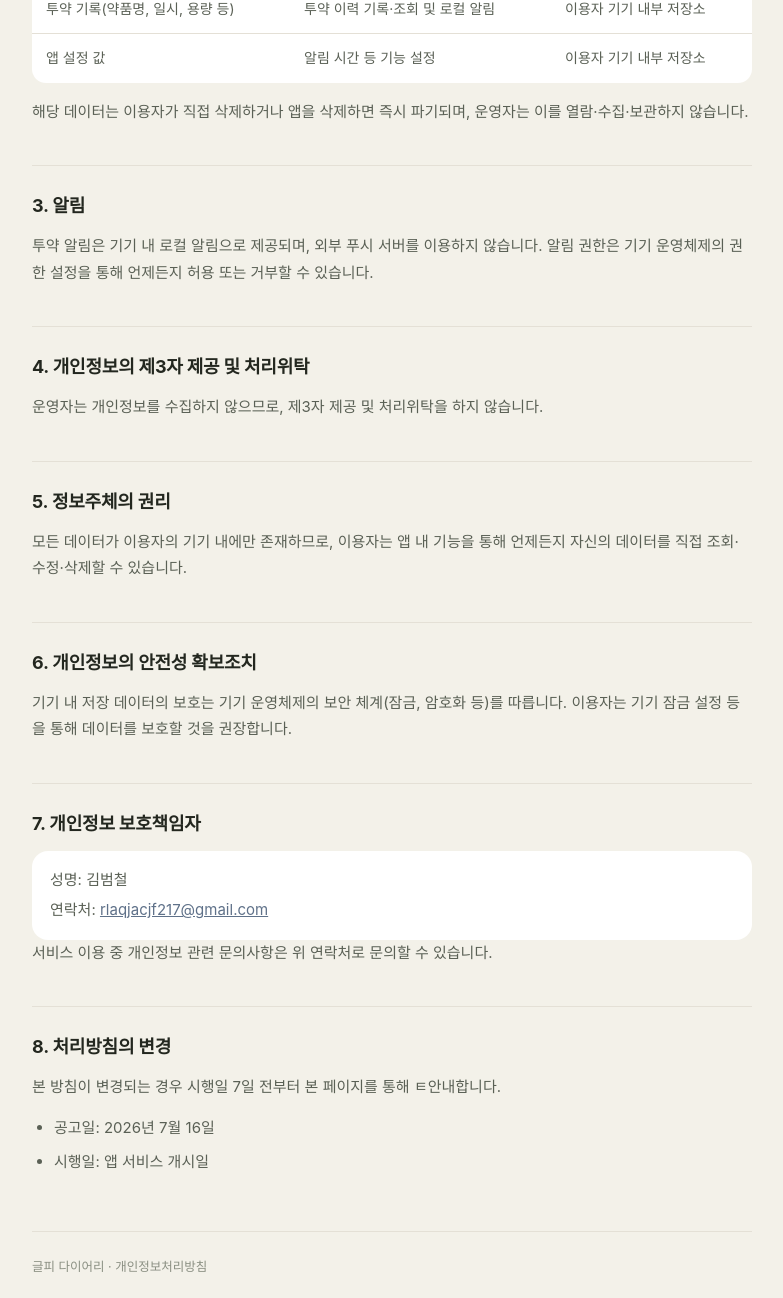
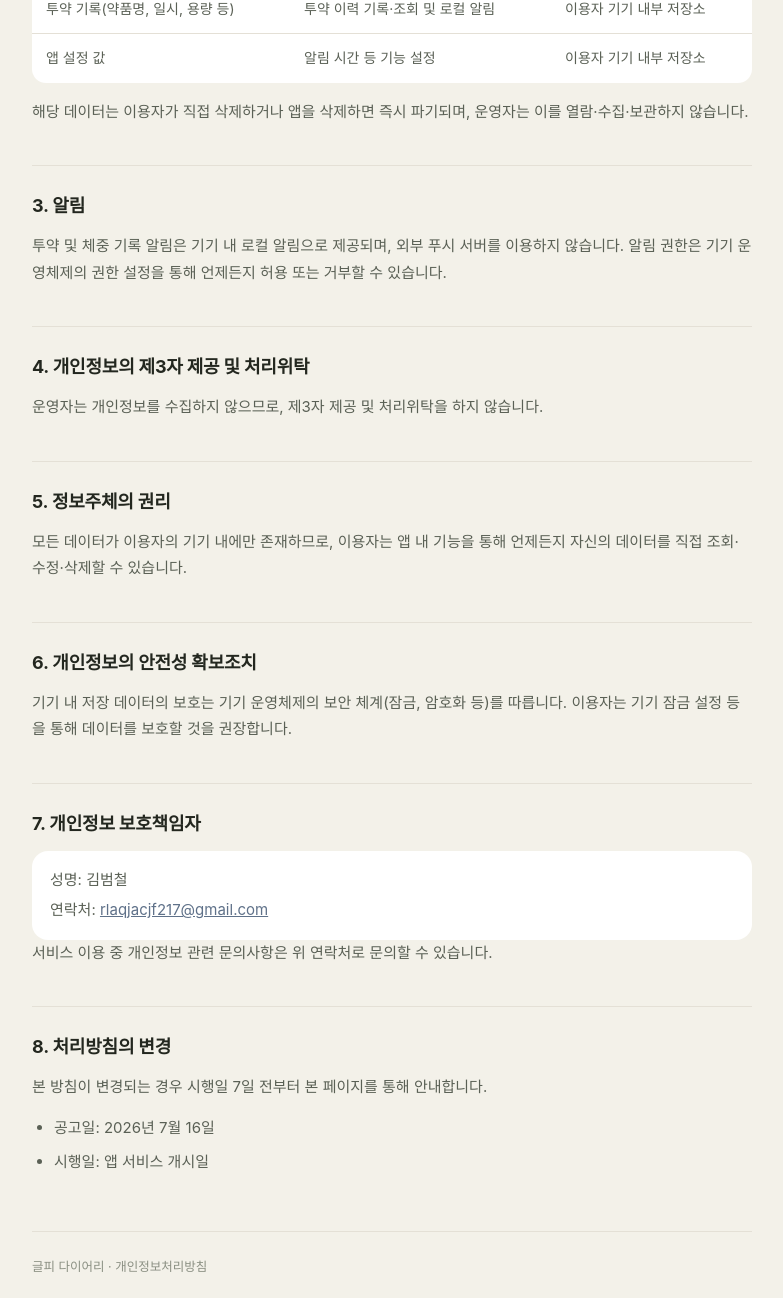
Before and after one commit to kkc217/glp1-diary-legal, a plain HTML site: page privacy.html in a window 1280 px wide. Shown: the part 815-2113 px from the top of the page, without its empty margins (248-1031 px from the left). Drawn offline with Linux system fonts and the light colour scheme; a web font is replaced by a local one.

Commit message:
개인정보 처리 방침 수정

```diff
--- a/privacy.html
+++ b/privacy.html
@@ -44,7 +44,7 @@
   <p>해당 데이터는 이용자가 직접 삭제하거나 앱을 삭제하면 즉시 파기되며, 운영자는 이를 열람·수집·보관하지 않습니다.</p>
 
   <h2>3. 알림</h2>
-  <p>투약 알림은 기기 내 로컬 알림으로 제공되며, 외부 푸시 서버를 이용하지 않습니다. 알림 권한은 기기 운영체제의 권한 설정을 통해 언제든지 허용 또는 거부할 수 있습니다.</p>
+  <p>투약 및 체중 기록 알림은 기기 내 로컬 알림으로 제공되며, 외부 푸시 서버를 이용하지 않습니다. 알림 권한은 기기 운영체제의 권한 설정을 통해 언제든지 허용 또는 거부할 수 있습니다.</p>
 
   <h2>4. 개인정보의 제3자 제공 및 처리위탁</h2>
   <p>운영자는 개인정보를 수집하지 않으므로, 제3자 제공 및 처리위탁을 하지 않습니다.</p>
@@ -63,7 +63,7 @@
   <p>서비스 이용 중 개인정보 관련 문의사항은 위 연락처로 문의할 수 있습니다.</p>
 
   <h2>8. 처리방침의 변경</h2>
-  <p>본 방침이 변경되는 경우 시행일 7일 전부터 본 페이지를 통해 ㅌ안내합니다.</p>
+  <p>본 방침이 변경되는 경우 시행일 7일 전부터 본 페이지를 통해 안내합니다.</p>
   <ul>
     <li>공고일: 2026년 7월 16일</li>
     <li>시행일: 앱 서비스 개시일</li>
```
